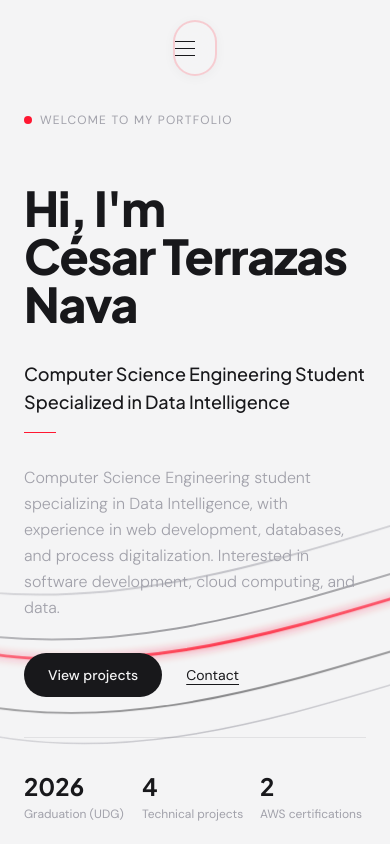
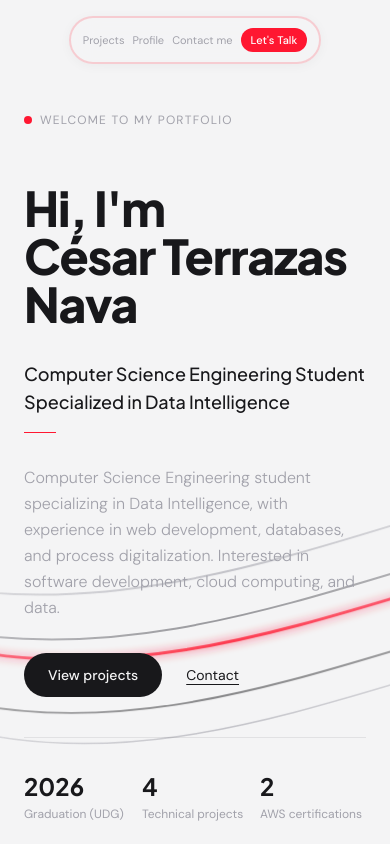
Before and after one commit to zizza13/portafolio-maqueta, a React (Vite) app: page / in a window 390 px wide. Shown: the top 844 px of the page. Built offline with nearby package versions, Linux system fonts and the light colour scheme; the HTML template or start-up script is replaced by a standard one.

Commit message:
pagina responisba -quitar hamburger menu y dejar el nav normal

```diff
--- a/src/App.tsx
+++ b/src/App.tsx
@@ -111,7 +111,6 @@ function scrollToSection(id: string, e: React.MouseEvent) {
 
 function Nav() {
   const [scrolled, setScrolled] = useState(false)
-  const [menuOpen, setMenuOpen] = useState(false)
 
   useEffect(() => {
     const onScroll = () => setScrolled(window.scrollY > 40)
@@ -126,8 +125,8 @@ function Nav() {
   ]
 
   return (
-    <header className="fixed top-0 left-0 right-0 z-50 flex justify-center pt-5 px-4">
-      {/* Pill container */}
+    <header className="fixed top-0 left-0 right-0 z-50 flex justify-center pt-4 sm:pt-5 px-3">
+      {/* Pill container — same nav on every screen size, just scaled down for narrow widths */}
       <div
         className="transition-all duration-300 w-fit"
         style={{
@@ -138,15 +137,13 @@ function Nav() {
           boxShadow: scrolled ? '0 4px 24px rgba(24,24,27,0.07)' : '0 2px 12px rgba(24,24,27,0.04)',
         }}
       >
-        <div className="h-13 px-5 flex items-center justify-center relative">
-          {/* Desktop nav */}
-          <nav className="hidden md:flex items-center gap-6">
+        <nav className="h-11 sm:h-12 md:h-13 px-3 sm:px-4 md:px-5 flex items-center gap-2 sm:gap-4 md:gap-6">
           {links.map((l) => (
             <a
               key={l.href}
               href={l.href}
               onClick={(e) => scrollToSection(l.href.slice(1), e)}
-                className="text-sm transition-colors duration-200"
+              className="text-[11px] sm:text-xs md:text-sm whitespace-nowrap transition-colors duration-200"
               style={{ color: '#A1A1AA', fontFamily: 'DM Sans, sans-serif' }}
               onMouseEnter={(e) => (e.currentTarget.style.color = '#18181B')}
               onMouseLeave={(e) => (e.currentTarget.style.color = '#A1A1AA')}
@@ -156,7 +153,7 @@ function Nav() {
           ))}
           <a
             href="mailto:ctn0213@outlook.com"
-              className="text-sm px-4 py-1.5 transition-all duration-200"
+            className="text-[11px] sm:text-xs md:text-sm whitespace-nowrap px-2.5 py-1 sm:px-3 md:px-4 md:py-1.5 transition-all duration-200"
             style={{
               backgroundColor: '#ff1731',
               color: '#fff',
@@ -170,63 +167,6 @@ function Nav() {
             Let's Talk
           </a>
         </nav>
-
-          {/* Mobile menu button */}
-          <button
-            className="md:hidden flex flex-col gap-1.5 p-1 absolute right-4"
-            onClick={() => setMenuOpen(!menuOpen)}
-            aria-label="Menu"
-          >
-            <span
-              className="block w-5 h-px transition-all duration-200"
-              style={{ backgroundColor: '#18181B', transform: menuOpen ? 'translateY(5px) rotate(45deg)' : '' }}
-            />
-            <span
-              className="block w-5 h-px transition-all duration-200"
-              style={{ backgroundColor: '#18181B', opacity: menuOpen ? 0 : 1 }}
-            />
-            <span
-              className="block w-5 h-px transition-all duration-200"
-              style={{ backgroundColor: '#18181B', transform: menuOpen ? 'translateY(-5px) rotate(-45deg)' : '' }}
-            />
-          </button>
-        </div>
-
-        {/* Mobile menu */}
-        {menuOpen && (
-          <div
-            className="md:hidden px-5 pb-4 pt-1 flex flex-col gap-3"
-            style={{ borderTop: '1px solid rgba(24,24,27,0.07)' }}
-          >
-            {links.map((l) => (
-              <a
-                key={l.href}
-                href={l.href}
-                className="text-sm py-1"
-                style={{ color: '#18181B', fontFamily: 'DM Sans, sans-serif' }}
-                onClick={(e) => {
-                  scrollToSection(l.href.slice(1), e)
-                  setMenuOpen(false)
-                }}
-              >
-                {l.label}
-              </a>
-            ))}
-            <a
-              href="mailto:ctn0213@outlook.com"
-              className="text-sm px-4 py-2 text-center mt-1"
-              style={{
-                backgroundColor: '#ff1731',
-                color: '#fff',
-                fontFamily: 'DM Sans, sans-serif',
-                fontWeight: 500,
-                borderRadius: '9999px',
-              }}
-            >
-              Let's Talk
-            </a>
-          </div>
-        )}
       </div>
     </header>
   )
```
Lines whose indentation alone changed are shown as unchanged.
